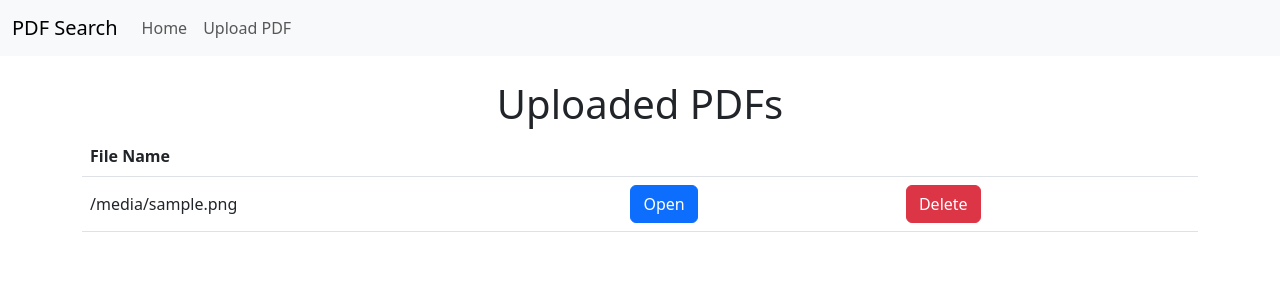
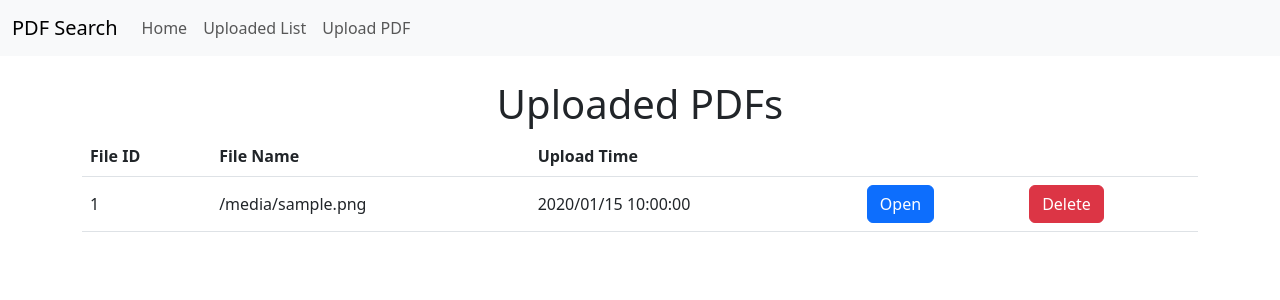
Before and after one commit to Ken-kichi/qa_app, a Python web app: template templates/list.html in a window 1280 px wide. Shown: the top 300 px of the page. Run offline with Jinja, Linux system fonts and the light colour scheme; the template is opened without the code that fills it: most values are stand-ins (such as "Sample title", 1, 10 or a date in 2020); some libraries are stand-ins or nearby versions.

Commit message:
ファイル削除を追加

```diff
--- a/docker-compose.yml
+++ b/docker-compose.yml
@@ -15,6 +15,7 @@ services:
         POSTGRES_USER: user
         POSTGRES_PASSWORD: password
         POSTGRES_DB: pdf_db
+        TZ: Asia/Tokyo
       volumes:
         - postgres_data:/var/lib/postgresql/data
 
--- a/requirements.txt
+++ b/requirements.txt
@@ -9,3 +9,4 @@ langchain-chroma==0.2.1
 pypdf==5.2.0
 cryptography==44.0.0
 markdown==3.5.2
+python-dateutil==2.9.0.post0
--- a/templates/base.html
+++ b/templates/base.html
@@ -38,6 +38,9 @@
                             <a class="nav-link" href="{{ url_for('index') }}">Home</a>
                         </li>
                         <li class="nav-item">
+                            <a class="nav-link" href="{{ url_for('uploaded_list') }}">Uploaded List</a>
+                        </li>
+                        <li class="nav-item">
                             <a class="nav-link" href="{{ url_for('upload_file') }}">Upload PDF</a>
                         </li>
                     </ul>
--- a/templates/list.html
+++ b/templates/list.html
@@ -1,12 +1,32 @@
 {% extends 'base.html' %}
 
 {% block content %}
+<div class="modal" tabindex="-1" style="display: none;" id="deleteModal">
+    <div class="modal-dialog">
+        <div class="modal-content">
+            <div class="modal-header">
+                <h5 class="modal-title">Confirm Deletion</h5>
+                <button type="button" class="btn-close" data-bs-dismiss="modal" aria-label="Close"></button>
+            </div>
+            <div class="modal-body">
+                <p>Are you sure you want to delete this file?</p>
+            </div>
+            <div class="modal-footer">
+                <button type="button" class="btn btn-secondary" data-bs-dismiss="modal">Cancel</button>
+                <button type="button" class="btn btn-danger" id="confirmDelete">OK</button>
+            </div>
+        </div>
+    </div>
+</div>
+
 <h1 class="text-center">Uploaded PDFs</h1>
 {% if files %}
 <table class="table">
     <thead>
         <tr>
+            <th>File ID</th>
             <th>File Name</th>
+            <th>Upload Time</th>
             <th></th>
             <th></th>
         </tr>
@@ -15,7 +35,13 @@
         {% for file in files %}
         <tr>
             <td class="align-middle">
+                {{file.id }}
+            </td>
+            <td class="align-middle">
                 {{file.filename }}
+            </td>
+            <td class="align-middle">
+                {{ file.upload_time.strftime('%Y/%m/%d %H:%M:%S') }}
             </td>
             <td>
                 <a href="{{ url_for('uploaded_file', filename=file.filename) }}" class="btn btn-primary"
@@ -24,9 +50,9 @@
                 </a>
             </td>
             <td>
-                <form action="/delete" method="POST">
-                    <input type="hidden" name="filename" value="{{ file.id }}">
-                    <button class="btn btn-danger">Delete</button>
+                <form action="/delete" method="POST" class="delete-form">
+                    <input type="hidden" name="fileId" value="{{ file.id }}">
+                    <button type="button" class="btn btn-danger" onclick="showDeleteModal()">Delete</button>
                 </form>
             </td>
         </tr>
@@ -36,4 +62,22 @@
 {% else %}
 <a href="{{ url_for('upload_file') }}" class="btn btn-primary">Upload PDF</a>
 {% endif %}
+<script>
+    let fileIdToDelete;
+
+    function showDeleteModal() {
+        // モーダルを表示
+        const modal = new bootstrap.Modal($('#deleteModal'));
+        modal.show();
+
+        // 削除するファイルIDを保存
+        fileIdToDelete = $(event.target).closest('.delete-form').find('input[name="fileId"]').val();
+    }
+
+    $('#confirmDelete').on('click', function () {
+        // フォームを送信
+        const form = $(`input[value="${fileIdToDelete}"]`).closest('.delete-form');
+        form.submit();
+    });
+</script>
 {% endblock %}
```
Also changed, not shown: models.py (+8 -3 lines), routes.py (+16 -0 lines).
